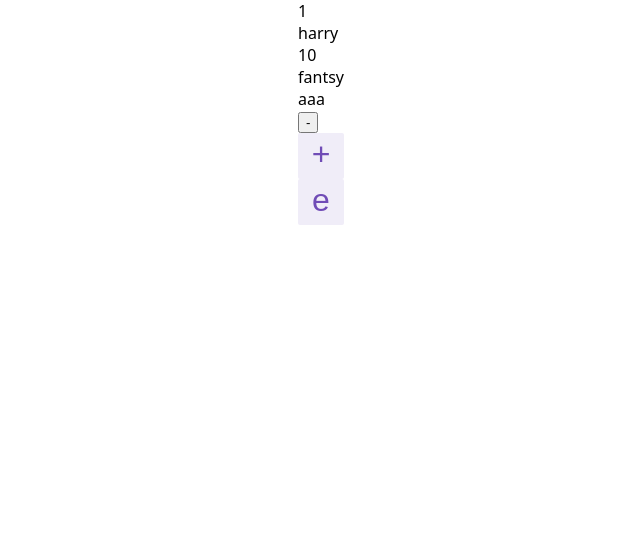
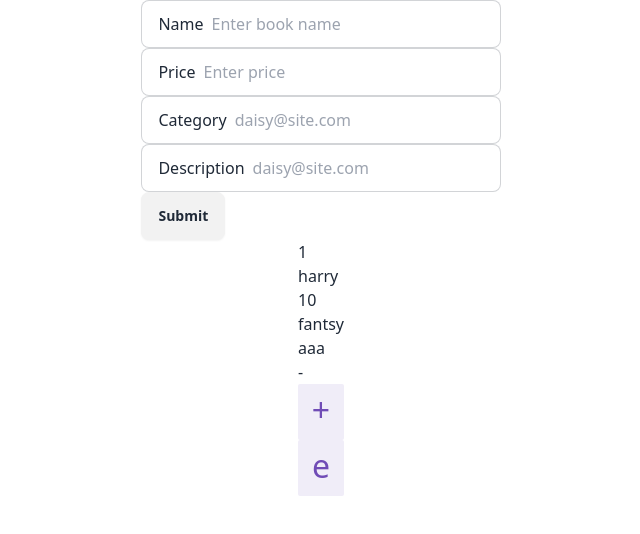
Before and after one commit to TobyChow/blazesoft, a Next.js app: page / in a window 1280 px wide. Shown: the top 534 px of the page, without its empty margins (319-959 px from the left). Built offline with nearby package versions, Linux system fonts and the light colour scheme; what next-redux-wrapper would draw is missing.

Commit message:
add form

```diff
--- a/app/components/book/Book.tsx
+++ b/app/components/book/Book.tsx
@@ -1,13 +1,24 @@
 import {
     remove,
+    selectBookList
 } from "@/lib/features/counter/counterSlice";
-import { useAppDispatch } from "@/lib/hooks";
+import { useAppDispatch, useAppSelector } from "@/lib/hooks";
+import { useState } from "react";
+import BookForm from "../bookForm/BookForm";
 
-export default function Book({ book }) {
+export default function Book({ book, setSelectedBook }) {
     const dispatch = useAppDispatch();
+    const bookList = useAppSelector(selectBookList);
+
+    function handleClick(event) {
+        const selectedBookId = event.currentTarget.dataset.id;
+        const selectedBook = bookList.filter(book => book.id == selectedBookId)[0];
+        setSelectedBook(selectedBook);
+    }
+
     return (
         <>
-            <div>
+            <div data-id={book.id} onClick={handleClick}>
                 <div>{book.id}</div>
                 <div>{book.name}</div>
                 <div>{book.price}</div>
--- /dev/null
+++ b/app/components/bookForm/BookForm.tsx
@@ -0,0 +1,71 @@
+import {
+    add,
+    edit,
+} from "@/lib/features/counter/counterSlice";
+import { useAppDispatch } from "@/lib/hooks";
+import { useState } from "react";
+
+export default function BookForm({ book = null }) {
+    const dispatch = useAppDispatch();
+    const [name, setName] = useState(book?.name ?? '');
+    const [price, setPrice] = useState(book?.price ?? '');
+    const [category, setCategory] = useState(book?.category ?? '');
+    const [description, setDescription] = useState(book?.description ?? '');
+
+    function handleSubmit(e) {
+        e.preventDefault();
+        const formContent = {
+            name,
+            price,
+            category,
+            description
+        }
+
+
+        // quick and dirty validation
+        let isValid = true;
+        for (let field in formContent) {
+            console.log(formContent, field);
+
+            if (formContent[field] === '') {
+                console.log('err');
+                isValid = false;
+            }
+        }
+
+        if (!isValid) return;
+
+        if (book?.id) {
+            dispatch(edit({id:book.id, ...formContent}))
+        } else {
+            dispatch(add(formContent))
+        }
+
+        setName('');
+        setPrice('');
+        setCategory('');
+        setDescription('');
+    }
+
+    return (
+        <form>
+            <label className="input input-bordered flex items-center gap-2">
+                Name
+                <input required value={name} onChange={(e) => setName(e.target.value)} type="text" className="grow" placeholder="Enter book name"/>
+            </label>
+            <label className="input input-bordered flex items-center gap-2">
+                Price
+                <input required value={price} onChange={(e) => setPrice(e.target.value)} type="text" className="grow" placeholder="Enter price" />
+            </label>
+            <label className="input input-bordered flex items-center gap-2">
+                Category
+                <input required value={category} onChange={(e) => setCategory(e.target.value)} type="text" className="grow" placeholder="daisy@site.com" />
+            </label>
+            <label className="input input-bordered flex items-center gap-2">
+                Description
+                <input required value={description} onChange={(e) => setDescription(e.target.value)} type="text" className="grow" placeholder="daisy@site.com" />
+            </label>
+            <button type="submit" onClick={handleSubmit} className="btn">Submit</button>
+        </form>
+    );
+}
--- a/app/components/bookList/BookList.tsx
+++ b/app/components/bookList/BookList.tsx
@@ -1,9 +1,10 @@
+import { useState } from "react";
+import Book from "../book/Book"
 
-import Book from "../book/Book"
-export default function BookList({ bookList }) {
+export default function BookList({ bookList, setSelectedBook }) {
     return (
         <>
-        {bookList.map(book => <Book key={book.id} book={book}/>)}
+        {bookList.map(book => <Book key={book.id} book={book} setSelectedBook={setSelectedBook}/>)}
         </>
     )
 }
--- a/app/components/counter/Counter.tsx
+++ b/app/components/counter/Counter.tsx
@@ -18,19 +18,29 @@ import {
   fetchCount
 } from "@/lib/features/counter/counterAPI";
 import BookList from "../bookList/BookList";
+import BookForm from "../bookForm/BookForm";
 
 export const Counter = () => {
   const dispatch = useAppDispatch();
   const bookList = useAppSelector(selectBookList);
+  const [selectedBook, setSelectedBook] = useState(null);
+
   console.log(bookList)
+
+  function handleAdd() {
+    setSelectedBook(null);
+  }
+
   return (
     <>
-      <BookList bookList={bookList}/>
+      <BookForm book={selectedBook}/>
+
+      <BookList bookList={bookList} setSelectedBook={setSelectedBook}/>
 
       <button
         className={styles.button}
         aria-label="Increment value"
-        onClick={() => dispatch(add({name:'ron', price:10, category:'fantsy', 'description': 'aaa'}))}
+        onClick={handleAdd}
       >
         +
       </button>
--- a/app/layout.tsx
+++ b/app/layout.tsx
@@ -11,12 +11,16 @@ interface Props {
 
 export default function RootLayout({ children }: Props) {
   return (
+
     <StoreProvider>
       <html lang="en">
         <body>
-            <main className={styles.main}>{children}</main>
+            <main className={styles.main}>
+                {children}
+            </main>
         </body>
       </html>
     </StoreProvider>
+
   );
 }
--- a/app/styles/globals.css
+++ b/app/styles/globals.css
@@ -1,3 +1,7 @@
+@tailwind base;
+@tailwind components;
+@tailwind utilities;
+
 html,
 body {
   min-height: 100vh;
--- /dev/null
+++ b/postcss.config.js
@@ -0,0 +1,6 @@
+module.exports = {
+  plugins: {
+    tailwindcss: {},
+    autoprefixer: {},
+  },
+}
--- /dev/null
+++ b/tailwind.config.ts
@@ -0,0 +1,11 @@
+import type { Config } from "tailwindcss";
+const config: Config = {
+  content: [
+    './app/**/*.{js,ts,jsx,tsx,mdx}',
+    "./node_modules/@nextui-org/theme/dist/**/*.{js,ts,jsx,tsx}",
+  ],
+  theme: {},
+  darkMode: "class",
+  plugins: [require("daisyui")],
+};
+export default config;
```
Also changed, not shown: package.json (+8 -0 lines), 1 other file (tests, documents, lock files or other folders).
